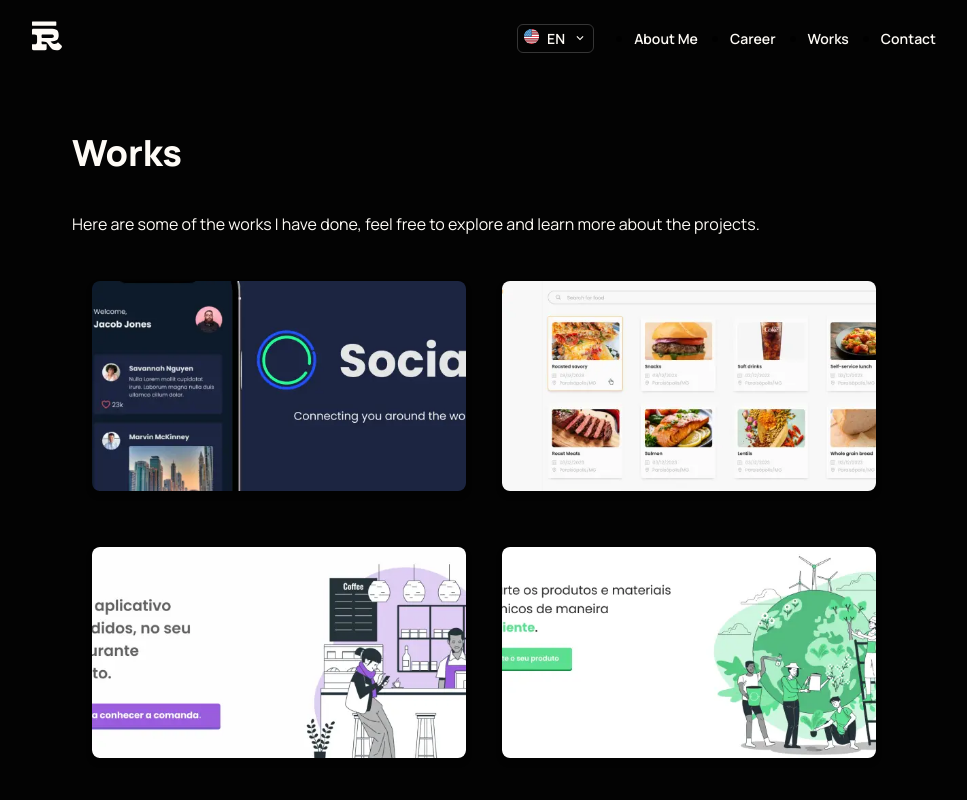
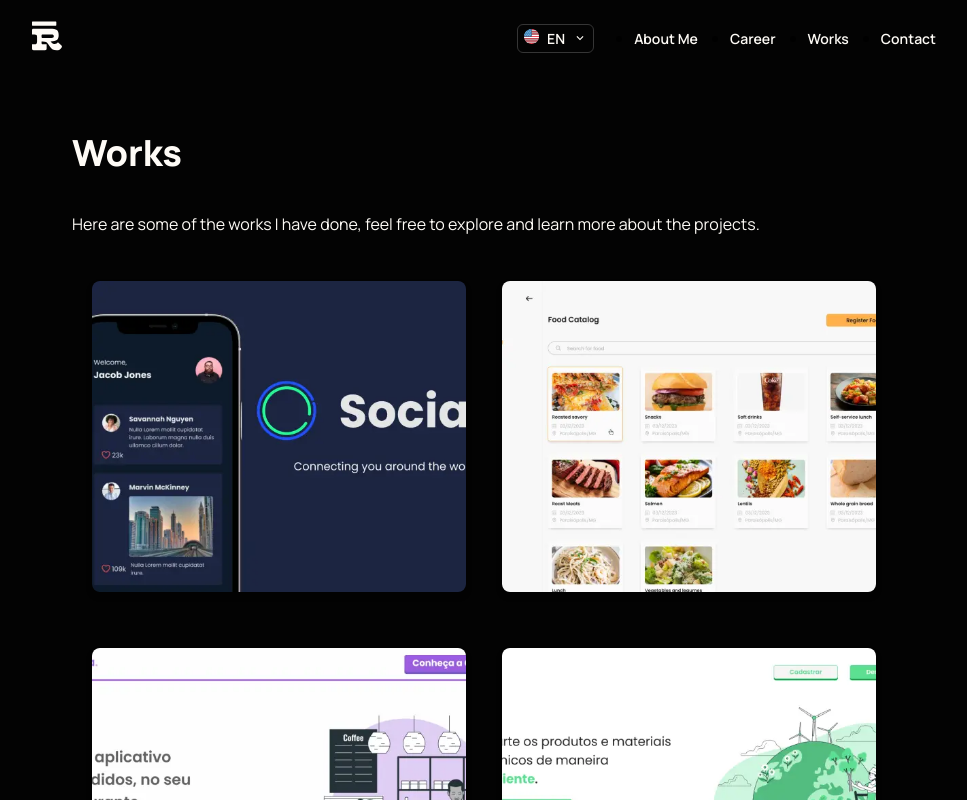
Before and after one commit to rodrigoge/portfolio, a Next.js app: page /works in a window 1280 px wide. Shown: the top 800 px of the page, without its empty margins (156-1123 px from the left). Built offline with nearby package versions, Linux system fonts and the light colour scheme.

Commit message:
fix: removing fixed width

```diff
--- a/src/app/works/styles.module.scss
+++ b/src/app/works/styles.module.scss
@@ -39,9 +39,7 @@
                 display: block;
                 border-radius: 6px;
                 width: 100%;
-                height: auto;
-                object-fit: cover;
-                aspect-ratio: 16 / 9;
+                height: 100%;
                 transition: transform 0.3s ease, opacity 0.3s ease;
             }
 
@@ -79,8 +77,6 @@
                 text-align: center;
             }
           }
-
-
     }
 }
 
```
